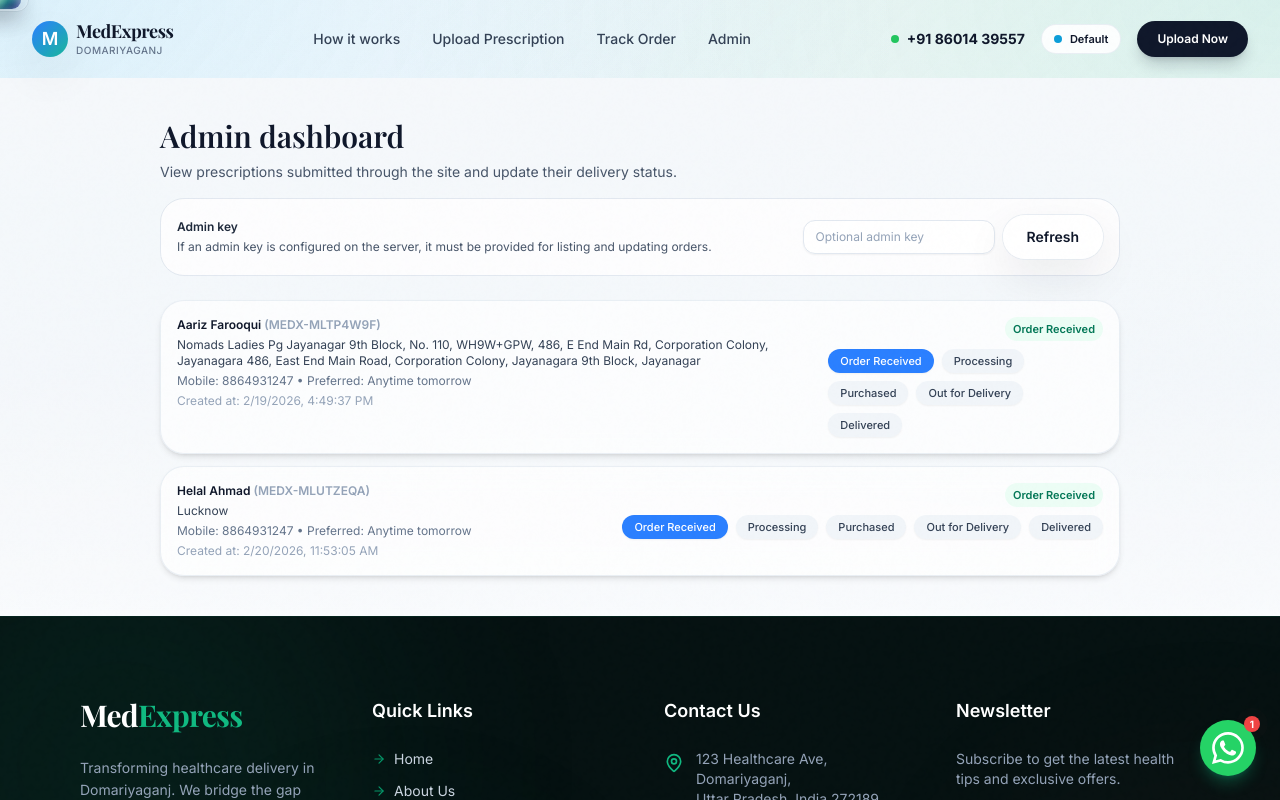
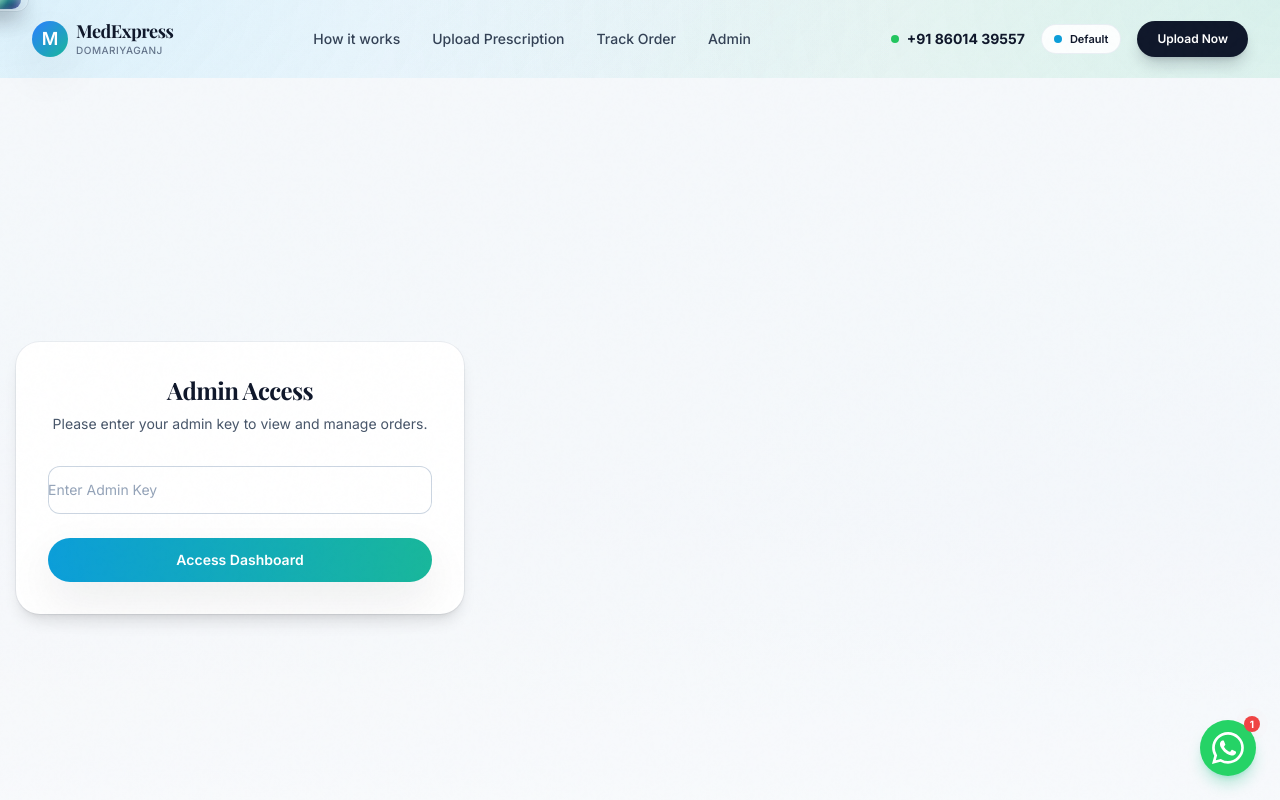
Before and after one commit to Aatif787/phmarlko, a Next.js app: page /admin in a window 1280 px wide. Shown: the top 800 px of the page. Built offline with nearby package versions, Linux system fonts and the light colour scheme.

Commit message:
feat-protect-admin-dashboard

```diff
--- a/app/admin/page.tsx
+++ b/app/admin/page.tsx
@@ -17,123 +17,234 @@
 
 export default function AdminPage() {
   const [adminKey, setAdminKey] = useState("");
+  const [isAuthenticated, setIsAuthenticated] = useState(false);
   const [orders, setOrders] = useState<AdminOrder[]>([]);
   const [loading, setLoading] = useState(false);
+  const [error, setError] = useState("");
 
-  const fetchOrders = useCallback(async () => {
+  const fetchOrders = useCallback(async (key: string) => {
     setLoading(true);
+    setError("");
+    try {
       const response = await fetch("/api/orders", {
-      headers: adminKey ? { "x-admin-key": adminKey } : {}
+        headers: { "x-admin-key": key }
       });
+
+      if (response.status === 401 || response.status === 403) {
+        setError("Invalid Admin Key");
+        setLoading(false);
+        return false;
+      }
+
       if (!response.ok) {
-      setOrders([]);
+        setError("Failed to fetch orders");
         setLoading(false);
-      return;
+        return false;
       }
+
       const data = (await response.json()) as AdminOrder[];
       setOrders(data);
       setLoading(false);
-  }, [adminKey]);
+      return true;
+    } catch (err) {
+      setError("Network error occurred");
+      setLoading(false);
+      return false;
+    }
+  }, []);
 
-  useEffect(() => {
-    fetchOrders();
-  }, [fetchOrders]);
+  const handleLogin = async (e: React.FormEvent) => {
+    e.preventDefault();
+    if (!adminKey.trim()) {
+      setError("Please enter an admin key");
+      return;
+    }
+
+    const success = await fetchOrders(adminKey);
+    if (success) {
+      setIsAuthenticated(true);
+    }
+  };
 
   async function handleUpdateStatus(orderId: string, status: Status) {
     const response = await fetch(`/api/orders/${encodeURIComponent(orderId)}`, {
       method: "PATCH",
       headers: {
         "Content-Type": "application/json",
-        ...(adminKey ? { "x-admin-key": adminKey } : {})
+        "x-admin-key": adminKey
       },
       body: JSON.stringify({ status })
     });
     if (!response.ok) {
+      alert("Failed to update status");
       return;
     }
-    await fetchOrders();
+    await fetchOrders(adminKey);
+  }
+
+  if (!isAuthenticated) {
+    return (
+      <main className="flex min-h-screen items-center justify-center bg-med-bg/60 px-4 py-12">
+        <ScrollReveal animation="fade-up" duration={0.6}>
+          <div className="w-full max-w-md space-y-8 rounded-2xl bg-white p-8 shadow-lg ring-1 ring-slate-900/5">
+            <div className="text-center">
+              <h2 className="font-heading text-2xl font-bold tracking-tight text-slate-900">
+                Admin Access
+              </h2>
+              <p className="mt-2 text-sm text-slate-600">
+                Please enter your admin key to view and manage orders.
+              </p>
+            </div>
+            <form className="mt-8 space-y-6" onSubmit={handleLogin}>
+              <div>
+                <label htmlFor="admin-key" className="sr-only">
+                  Admin Key
+                </label>
+                <input
+                  id="admin-key"
+                  name="key"
+                  type="password"
+                  required
+                  value={adminKey}
+                  onChange={(e) => setAdminKey(e.target.value)}
+                  className="relative block w-full rounded-xl border-0 py-3 text-slate-900 ring-1 ring-inset ring-slate-300 placeholder:text-slate-400 focus:ring-2 focus:ring-inset focus:ring-med-primary sm:text-sm sm:leading-6"
+                  placeholder="Enter Admin Key"
+                />
+              </div>
+
+              {error && (
+                <div className="rounded-md bg-red-50 p-3 text-sm text-red-600">
+                  {error}
+                </div>
+              )}
+
+              <button
+                type="submit"
+                disabled={loading}
+                className="button-primary w-full justify-center"
+              >
+                {loading ? "Verifying..." : "Access Dashboard"}
+              </button>
+            </form>
+          </div>
+        </ScrollReveal>
+      </main>
+    );
   }
 
   return (
-    <main className="scroll-section bg-med-bg/60 py-10">
+    <main className="scroll-section bg-med-bg/60 py-10 min-h-screen">
       <ScrollReveal animation="fade-up" duration={0.8}>
         <div className="mx-auto max-w-5xl px-4 sm:px-6 lg:px-8">
+          <div className="flex flex-col gap-4 sm:flex-row sm:items-center sm:justify-between">
+            <div>
               <h1 className="font-heading text-2xl font-semibold text-slate-900 sm:text-3xl">
-          Admin dashboard
+                Admin Dashboard
               </h1>
               <p className="mt-2 text-sm text-slate-600">
-          View prescriptions submitted through the site and update their delivery status.
-        </p>
-        <div className="mt-4 flex flex-col gap-3 rounded-2xl border border-slate-200 bg-white/80 p-4 sm:flex-row sm:items-center sm:justify-between">
-          <div className="space-y-1 text-xs text-slate-600">
-            <p className="font-semibold text-slate-800">Admin key</p>
-            <p>
-              If an admin key is configured on the server, it must be provided for listing and
-              updating orders.
+                Manage orders and update delivery status.
               </p>
             </div>
-          <div className="flex items-center gap-2">
-            <input
-              type="password"
-              value={adminKey}
-              onChange={(event) => setAdminKey(event.target.value)}
-              placeholder="Optional admin key"
-              className="w-48 rounded-xl border border-slate-200 bg-white/90 px-3 py-2 text-xs text-slate-900 shadow-sm outline-none placeholder:text-slate-400 focus:border-med-primary focus:ring-2 focus:ring-med-primary/40"
-            />
             <button
-              type="button"
+              onClick={() => setIsAuthenticated(false)}
               className="button-secondary text-xs"
-              onClick={fetchOrders}
-              disabled={loading}
             >
-              {loading ? "Refreshing…" : "Refresh"}
+              Logout
             </button>
           </div>
         </div>
+      </ScrollReveal>
+
+      <div className="mx-auto mt-8 max-w-5xl px-4 sm:px-6 lg:px-8 space-y-4">
+        <div className="flex items-center justify-between mb-4">
+          <h2 className="text-sm font-semibold text-slate-900">Recent Orders</h2>
+          <button
+            onClick={() => fetchOrders(adminKey)}
+            disabled={loading}
+            className="text-xs text-med-primary hover:text-med-primary/80 font-medium"
+          >
+            {loading ? "Refreshing..." : "Refresh List"}
+          </button>
         </div>
-      </ScrollReveal>
-      <div className="mx-auto mt-6 max-w-5xl px-4 sm:px-6 lg:px-8 space-y-3">
-        {orders.length === 0 && (
-          <ScrollReveal animation="fade-up" delay={0.2}>
+
+        {orders.length === 0 ? (
+          <div className="rounded-2xl border border-slate-200 bg-white/50 p-12 text-center">
             <p className="text-sm text-slate-500">
-              No orders found yet. New prescriptions submitted by users will appear here.
-            </p>
-          </ScrollReveal>
-        )}
-        {orders.map((order, index) => (
-          <ScrollReveal key={order.orderId} animation="fade-left" delay={index * 0.1}>
-            <div
-              className="glass-soft flex flex-col gap-3 p-4 text-xs text-slate-700 sm:flex-row sm:items-start sm:justify-between"
-            >
-              <div className="space-y-1">
-                <p className="font-semibold text-slate-900">
-                  {order.fullName} <span className="text-slate-400">({order.orderId})</span>
-                </p>
-                <p>{order.address}</p>
-                <p className="text-slate-500">
-                  Mobile: {order.mobile} • Preferred: {order.deliveryTime}
-                </p>
-                {order.notes && <p className="text-slate-500">Notes: {order.notes}</p>}
-                <p className="text-slate-400">
-                  Created at: {new Date(order.createdAt).toLocaleString()}
+              No orders found. New prescriptions will appear here.
             </p>
           </div>
-              <div className="flex flex-col gap-2 sm:items-end">
-                <div className="flex items-center gap-2">
-                  <span className="rounded-full bg-emerald-50 px-2 py-1 text-[11px] font-semibold text-emerald-700">
+        ) : (
+          <div className="space-y-4">
+            {orders.map((order, index) => (
+              <ScrollReveal key={order.orderId} animation="fade-up" delay={index * 0.05}>
+                <div className="glass-elevated group relative overflow-hidden rounded-2xl border border-slate-200 bg-white p-5 transition-all hover:shadow-md">
+                  <div className="flex flex-col gap-4 sm:flex-row sm:justify-between">
+                    <div className="space-y-3 flex-1">
+                      <div className="flex items-center gap-3">
+                        <span className="font-mono text-xs font-medium text-slate-400">
+                          {order.orderId}
+                        </span>
+                        <span className={`inline-flex items-center rounded-full px-2 py-0.5 text-[10px] font-medium ring-1 ring-inset ${
+                          order.status === "Delivered" ? "bg-green-50 text-green-700 ring-green-600/20" :
+                          order.status === "Cancelled" ? "bg-red-50 text-red-700 ring-red-600/20" :
+                          "bg-blue-50 text-blue-700 ring-blue-700/10"
+                        }`}>
                           {order.status}
                         </span>
                       </div>
+
+                      <div>
+                        <h3 className="text-base font-semibold text-slate-900">{order.fullName}</h3>
+                        <p className="text-sm text-slate-600">{order.mobile}</p>
+                      </div>
+
+                      <div className="grid gap-2 text-xs text-slate-500 sm:grid-cols-2">
+                        <div>
+                          <span className="font-medium text-slate-700">Address:</span> {order.address}
+                        </div>
+                        <div>
+                          <span className="font-medium text-slate-700">Delivery:</span> {order.deliveryTime}
+                        </div>
+                        {order.notes && (
+                          <div className="sm:col-span-2">
+                            <span className="font-medium text-slate-700">Notes:</span> {order.notes}
+                          </div>
+                        )}
+                        {order.prescriptionPath && (
+                          <div className="sm:col-span-2 mt-2">
+                            <a
+                              href={order.prescriptionPath}
+                              target="_blank"
+                              rel="noopener noreferrer"
+                              className="inline-flex items-center gap-1 text-med-primary hover:underline font-medium"
+                            >
+                              <svg className="w-3 h-3" fill="none" viewBox="0 0 24 24" stroke="currentColor">
+                                <path strokeLinecap="round" strokeLinejoin="round" strokeWidth={2} d="M15 12a3 3 0 11-6 0 3 3 0 016 0z" />
+                                <path strokeLinecap="round" strokeLinejoin="round" strokeWidth={2} d="M2.458 12C3.732 7.943 7.523 5 12 5c4.478 0 8.268 2.943 9.542 7-1.274 4.057-5.064 7-9.542 7-4.477 0-8.268-2.943-9.542-7z" />
+                              </svg>
+                              View Prescription
+                            </a>
+                          </div>
+                        )}
+                      </div>
+
+                      <div className="text-[10px] text-slate-400">
+                        Submitted: {new Date(order.createdAt).toLocaleString()}
+                      </div>
+                    </div>
+
+                    <div className="flex flex-col justify-between gap-4 border-t border-slate-100 pt-4 sm:border-0 sm:pt-0 sm:pl-4 sm:border-l">
+                      <div className="space-y-2">
+                        <p className="text-[10px] font-semibold uppercase tracking-wide text-slate-500">Update Status</p>
                         <div className="flex flex-wrap gap-2">
                           {statuses.map((candidate) => (
                             <button
                               key={candidate}
-                      type="button"
                               onClick={() => handleUpdateStatus(order.orderId, candidate as Status)}
-                      className={`rounded-full px-3 py-1 text-[11px] font-medium shadow-sm ${
+                              className={`rounded-lg px-2 py-1 text-[10px] font-medium transition-colors ${
                                 candidate === order.status
-                          ? "bg-med-primary text-white"
-                          : "bg-slate-100 text-slate-700 hover:bg-slate-200"
+                                  ? "bg-slate-900 text-white shadow-sm"
+                                  : "bg-slate-100 text-slate-600 hover:bg-slate-200"
                               }`}
                             >
                               {candidate}
@@ -142,8 +253,12 @@
                         </div>
                       </div>
                     </div>
+                  </div>
+                </div>
               </ScrollReveal>
             ))}
+          </div>
+        )}
       </div>
     </main>
   );
```
Lines whose indentation alone changed are shown as unchanged.
